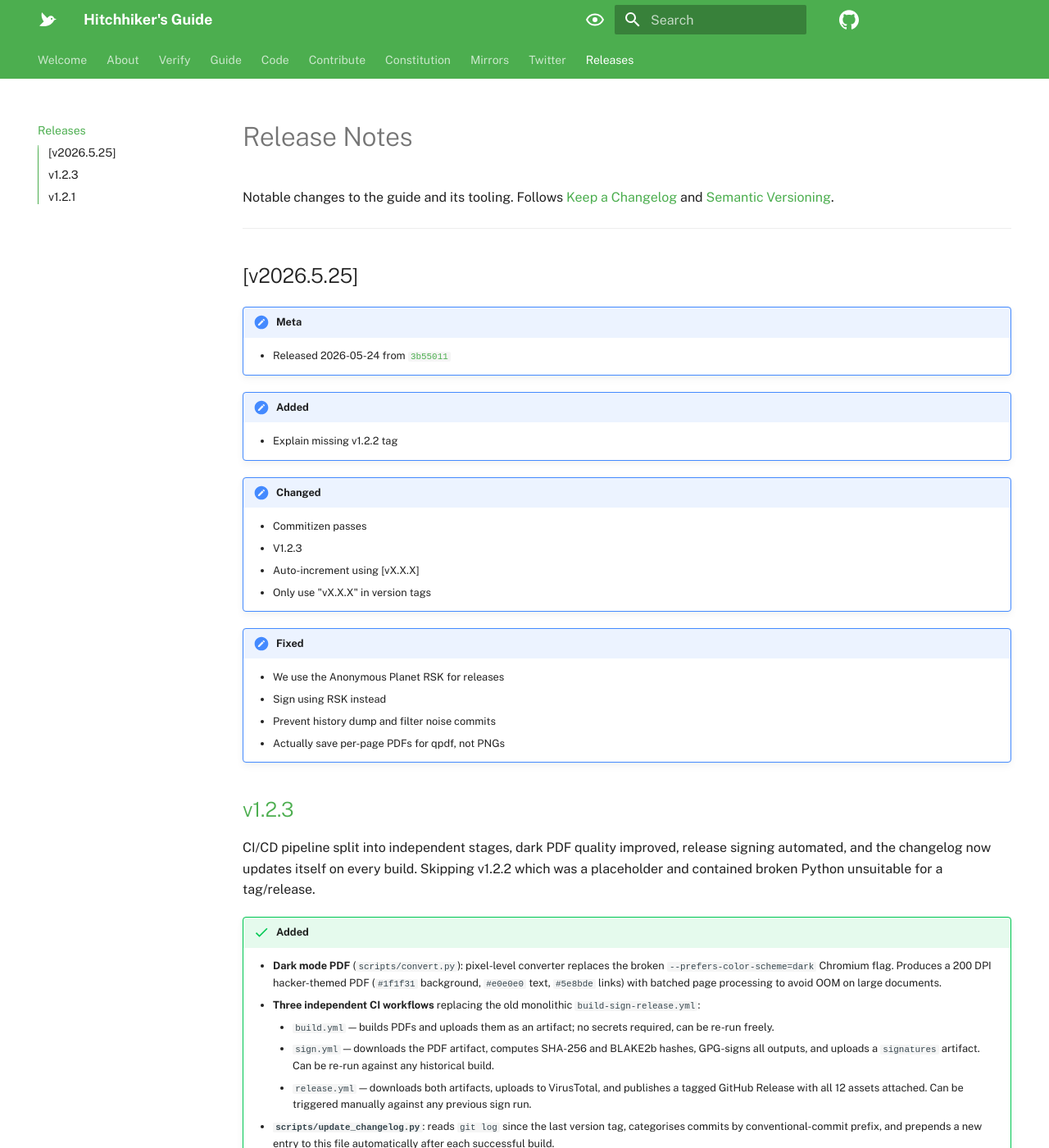
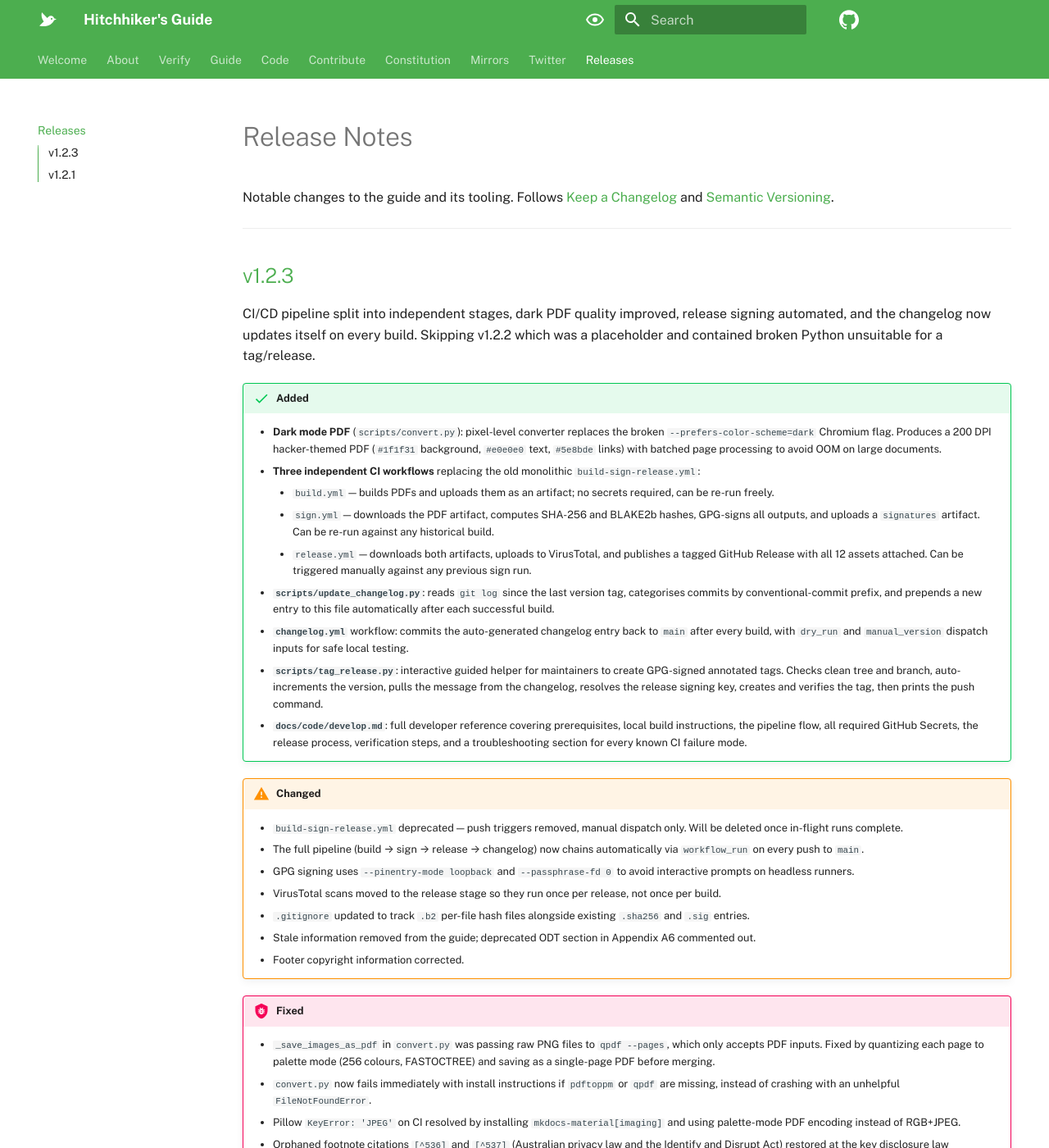
Before and after one commit to Anon-Planet/thgtoa, an MkDocs documentation site: the page built from docs/changelog/index.md, in a window 1280 px wide and 1400 px high. Shown: the whole window at 82% size. Built offline with MkDocs 1.6.1 and Material for MkDocs 9.7.7, drawn with Linux system fonts in a browser that asks for light colours; some web fonts are replaced; comment, search, counter and statistics services are not loaded.

```diff
--- a/docs/changelog/index.md
+++ b/docs/changelog/index.md
@@ -19,30 +19,6 @@
 Notable changes to the guide and its tooling. Follows [Keep a Changelog](https://keepachangelog.com/en/1.1.0/) and [Semantic Versioning](https://semver.org/spec/v2.0.0.html).
 
 ---
-
-## [v2026.5.25]
-
-!!! Note "Meta"
-
-    - Released 2026-05-24 from [`3b55011`](https://github.com/Anon-Planet/thgtoa/commit/3b550119a8f70129096774b3303278b50fed1529)
-
-!!! Note "Added"
-
-    - Explain missing v1.2.2 tag
-
-!!! Note "Changed"
-
-    - Commitizen passes
-    - V1.2.3
-    - Auto-increment using [vX.X.X]
-    - Only use "vX.X.X" in version tags
-
-!!! Note "Fixed"
-
-    - We use the Anonymous Planet RSK for releases
-    - Sign using RSK instead
-    - Prevent history dump and filter noise commits
-    - Actually save per-page PDFs for qpdf, not PNGs
 
 ## [v1.2.3]
 
```
Also changed, not shown: 4 other files.
